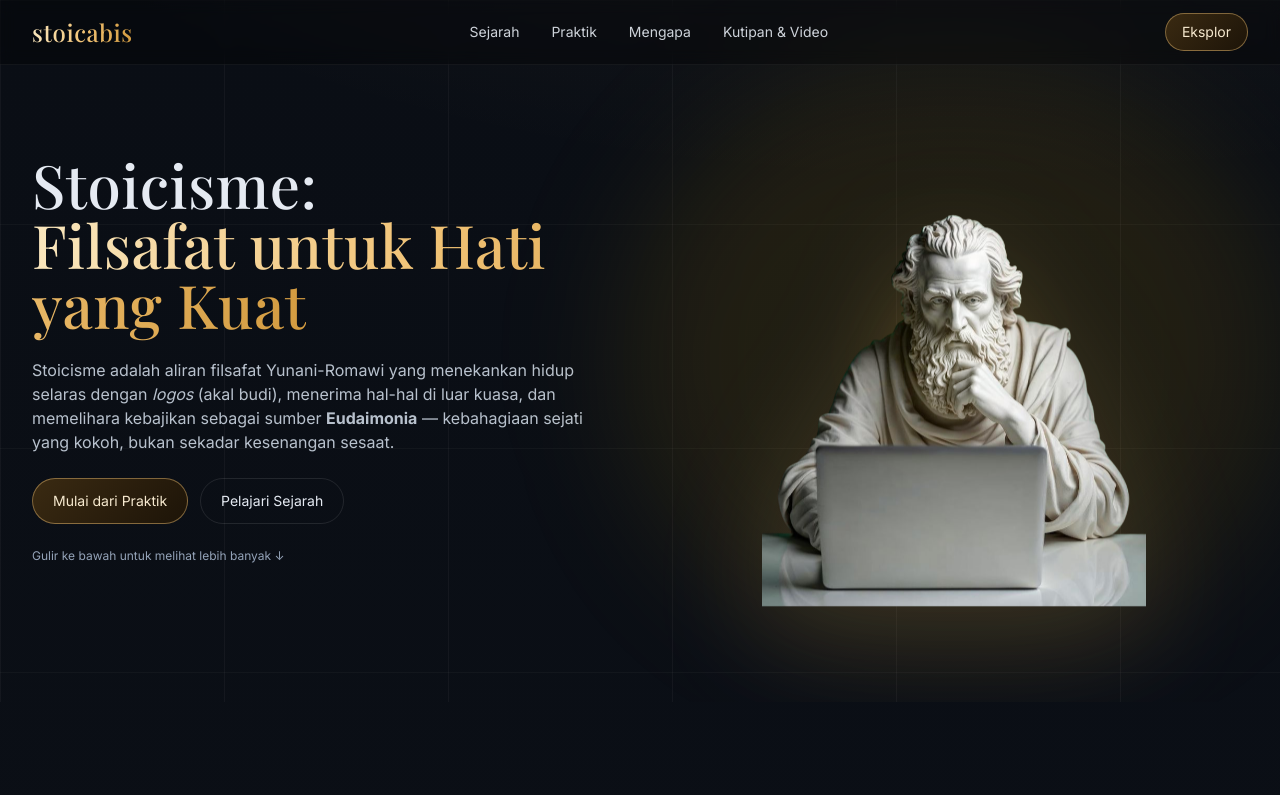
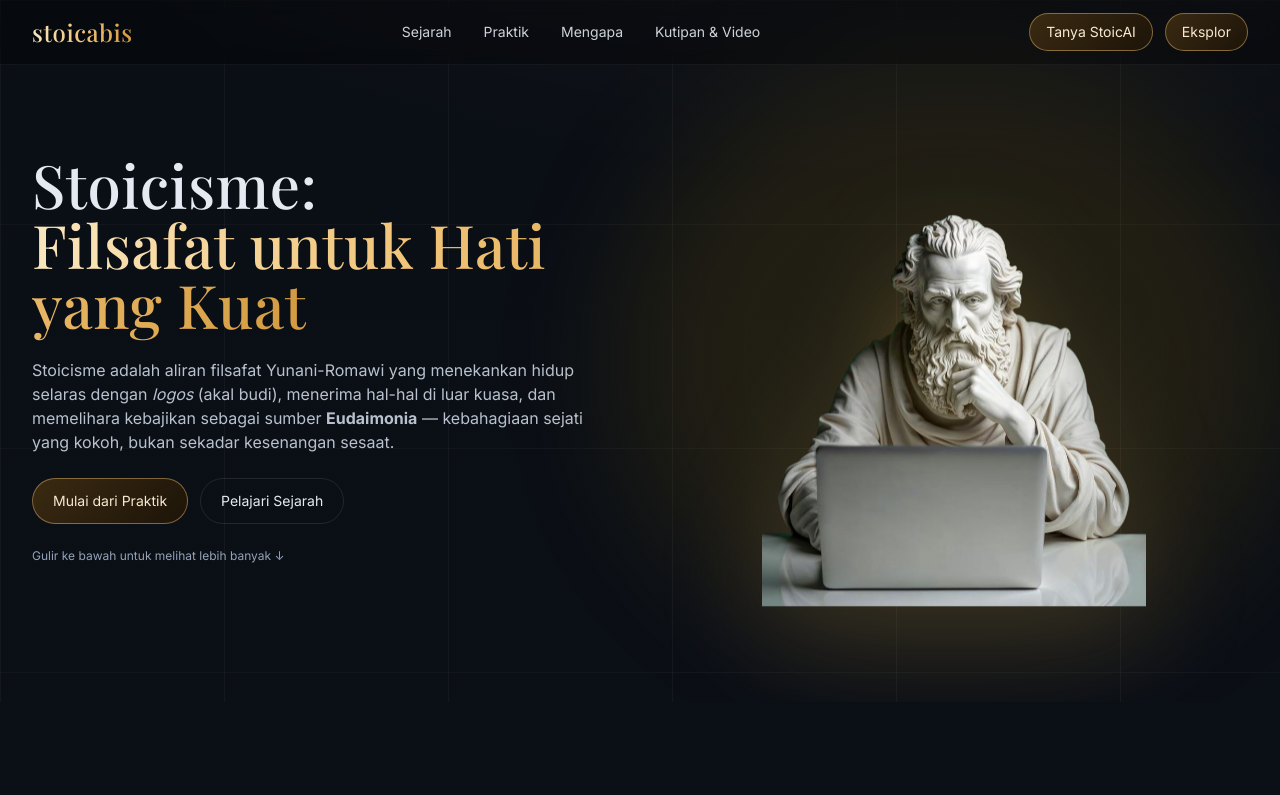
Before and after one commit to Zyrexnn/stoicabisweb1, a plain HTML site: page index.html in a window 1280 px wide. Shown: the top 795 px of the page. Drawn offline with nearby package versions, Linux system fonts and the light colour scheme; animation ran at ten frames a second.

Commit message:
penaambahanai

```diff
--- a/index.html
+++ b/index.html
@@ -92,7 +92,10 @@
         </button>
       </div>
 
-      <a href="#footer" class="hidden md:block btn-gold px-4 py-2 rounded-full text-sm">Eksplor</a>
+      <div class="hidden md:flex items-center gap-3">
+        <a href="https://stoic-ai-rev.vercel.app/" class="btn-gold px-4 py-2 rounded-full text-sm">Tanya StoicAI</a>
+        <a href="#footer" class="btn-gold px-4 py-2 rounded-full text-sm">Eksplor</a>
+      </div>
     </div>
   </header>
 
@@ -107,6 +110,7 @@
       <a href="#praktik" class="mobile-link hover:text-yellow-200 transition">Praktik</a>
       <a href="#manfaat" class="mobile-link hover:text-yellow-200 transition">Mengapa</a>
       <a href="#kutipan" class="mobile-link hover:text-yellow-200 transition">Kutipan & Video</a>
+      <a href="https://stoic-ai-rev.vercel.app/" class="mt-4 btn-gold px-5 py-3 rounded-full text-base">Tanya StoicAI</a>
       <a href="#footer" class="mt-4 btn-gold px-5 py-3 rounded-full text-base">Eksplor</a>
     </nav>
   </div>
@@ -296,7 +300,7 @@
       <div class="grid lg:grid-cols-3 gap-8">
         <div class="lg:col-span-2 grid sm:grid-cols-2 gap-6">
           <figure class="quote-card p-6 rounded-2xl bg-white/5 group" data-aos="fade-up"><figcaption class="title-font text-lg mb-2">Epictetus</figcaption><p class="text-slate-300 leading-relaxed">“Bukan peristiwa yang mengganggu kita, melainkan penilaian kita tentang peristiwa itu.”</p><span class="mt-4 inline-flex items-center gap-2 text-xs text-yellow-200/80 opacity-0 group-hover:opacity-100 transition"><i data-feather="zap"></i>Refleksi: telusuri penilaianmu.</span></figure>
-          <figure class="quote-card p-6 rounded-2xl bg-white/5 group" data-aos="fade-up" data-aos-delay="50"><figcaption class="title-font text-lg mb-2">Seneca</figcaption><p class="text-slate-300">“Kita lebih sering menderita dalam imajinasi daripada kenyataan.”</p<span class="mt-4 inline-flex items-center gap-2 text-xs text-yellow-200/80 opacity-0 group-hover:opacity-100 transition"><i data-feather="target"></i>Latihan: realitas-check tertulis.</span></figure>
+          <figure class="quote-card p-6 rounded-2xl bg-white/5 group" data-aos="fade-up" data-aos-delay="50"><figcaption class="title-font text-lg mb-2">Seneca</figcaption><p class="text-slate-300">“Kita lebih sering menderita dalam imajinasi daripada kenyataan.”</p><span class="mt-4 inline-flex items-center gap-2 text-xs text-yellow-200/80 opacity-0 group-hover:opacity-100 transition"><i data-feather="target"></i>Latihan: realitas-check tertulis.</span></figure>
           <figure class="quote-card p-6 rounded-2xl bg-white/5 group" data-aos="fade-up" data-aos-delay="100"><figcaption class="title-font text-lg mb-2">Marcus Aurelius</figcaption><p class="text-slate-300">“Apa pun yang terjadi padamu telah disediakan bagimu sejak awal dan terjalin dengan takdirmu.”</p><span class="mt-4 inline-flex items-center gap-2 text-xs text-yellow-200/80 opacity-0 group-hover:opacity-100 transition"><i data-feather="loader"></i>Catatan: terima lalu bertindak.</span></figure>
           <figure class="quote-card p-6 rounded-2xl bg-white/5 group" data-aos="fade-up" data-aos-delay="150"><figcaption class="title-font text-lg mb-2">Chrysippus</figcaption><p class="text-slate-300">“Kebajikan berdiri pada tindakan yang selaras dengan akal yang benar.”</p><span class="mt-4 inline-flex items-center gap-2 text-xs text-yellow-200/80 opacity-0 group-hover:opacity-100 transition"><i data-feather="check-circle"></i>Fokus: akal budi → tindakan.</span></figure>
         </div>
@@ -359,7 +363,6 @@
       </div>
     </div>
   </div>
-
 
   <script src="https://unpkg.com/aos@2.3.4/dist/aos.js"></script>
   <script>
```
